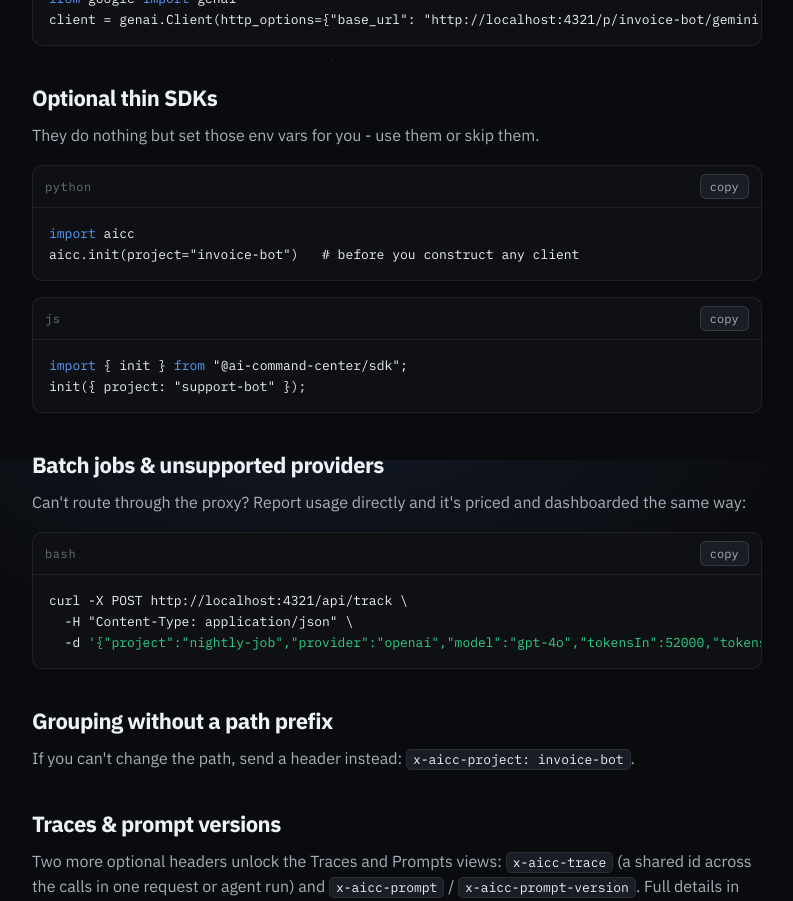
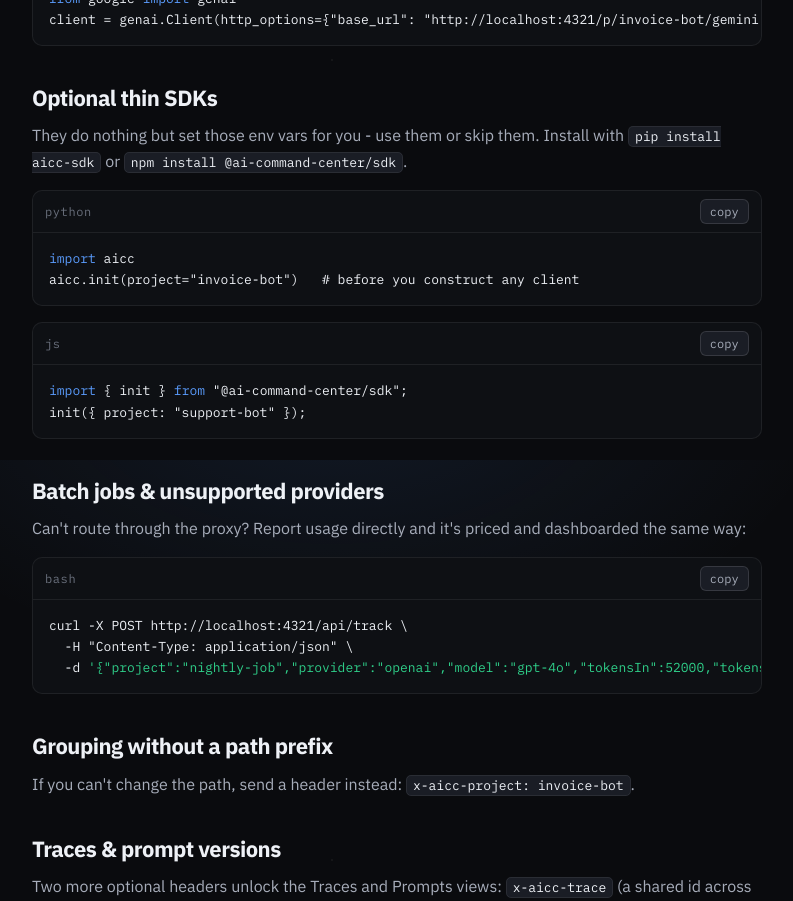
Before and after one commit to adityasarade/ai-command-center, a Next.js app in the folder site/: page /docs/integrate in a window 1280 px wide. Shown: the part 1140-2041 px from the top of the page, without its empty margins (308-1101 px from the left). Built offline with nearby package versions, Linux system fonts and the light colour scheme.

Commit message:
docs: SDKs are live on npm/PyPI - add install commands, mark 0.1.1 and SDKs shipped

```diff
--- a/site/app/docs/integrate/page.js
+++ b/site/app/docs/integrate/page.js
@@ -83,7 +83,10 @@ client = genai.Client(http_options={"base_url": "http://localhost:4321/p/invoice
       />
 
       <h2>Optional thin SDKs</h2>
-      <p>They do nothing but set those env vars for you - use them or skip them.</p>
+      <p>
+        They do nothing but set those env vars for you - use them or skip them. Install with{' '}
+        <code>pip install aicc-sdk</code> or <code>npm install @ai-command-center/sdk</code>.
+      </p>
       <CodeBlock
         lang="python"
         code={`import aicc
```
Also changed, not shown: 1 other file (tests, documents, lock files or other folders).
